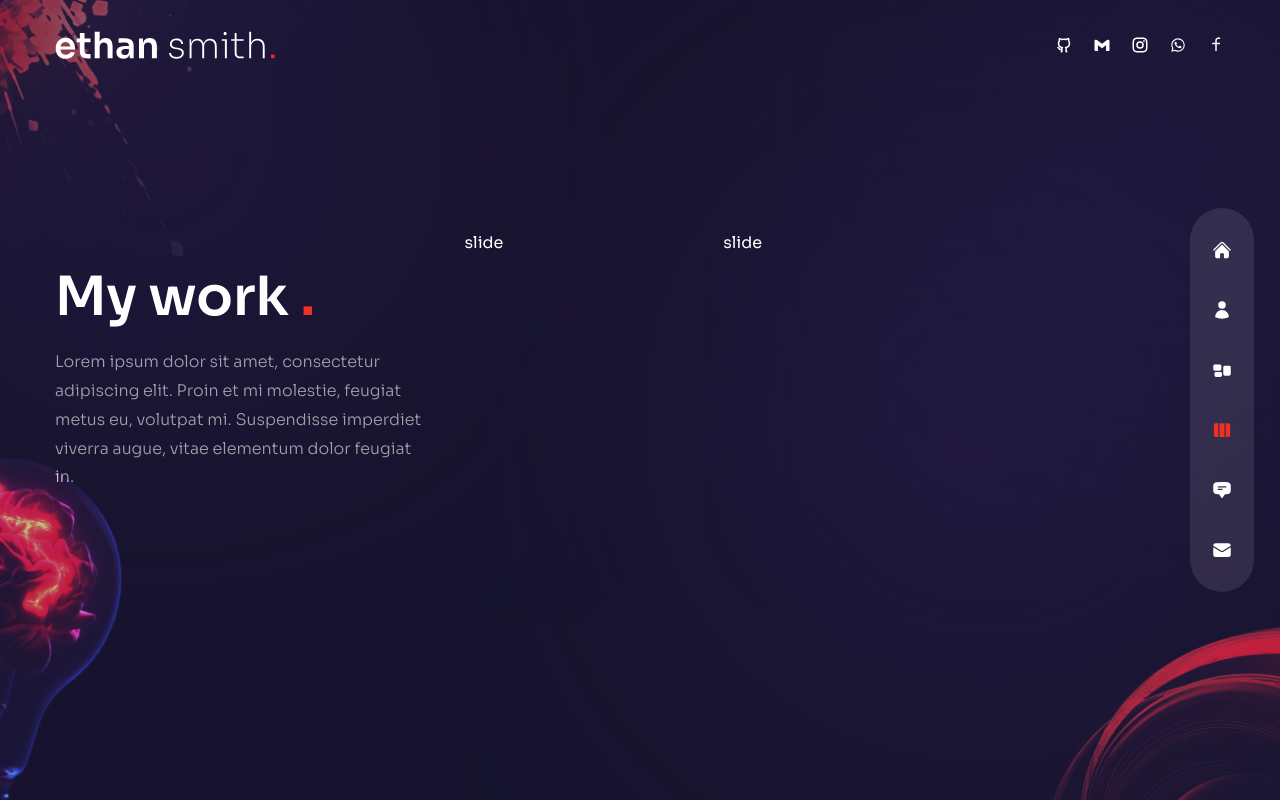
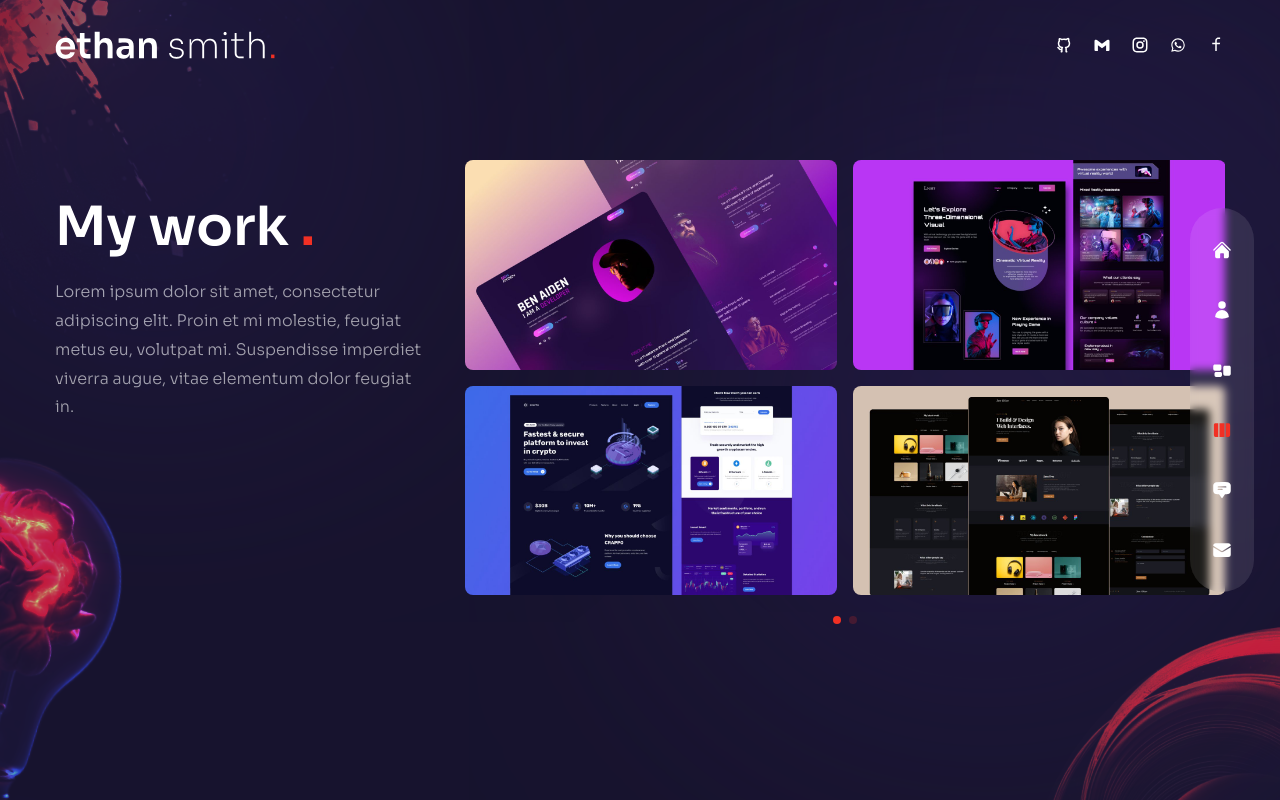
Before and after one commit to EdwinBayingana/portfolio, a Next.js app: page /work in a window 1280 px wide. Built offline with nearby package versions, Linux system fonts and the light colour scheme.

Commit message:
map work images in slider

```diff
--- a/components/WorkSlider.js
+++ b/components/WorkSlider.js
@@ -42,38 +42,44 @@ const workSlides = {
     },
   ],
 };
+import Image from 'next/image';
 import { Swiper, SwiperSlide } from 'swiper/react';
 import { Pagination } from 'swiper';
+import { BsArrowRight } from 'react-icons/bs';
 
 import 'swiper/css';
 import 'swiper/css/free-mode';
 import 'swiper/css/pagination';
 
-import { BsArrowRight } from 'react-icons/bs';
-
 const WorkSlider = () => {
   return (
     <Swiper
-      breakpoints={{
-        320: {
-          slidesPerView: 1,
-          spaceBetween: 15,
-        },
-
-        640: {
-          slidesPerView: 3,
-          spaceBetween: 15,
-        },
-      }}
-      freeMode={true}
+      spaceBetween={10}
       pagination={{
         clickable: true,
       }}
       modules={[Pagination]}
-      className="h-[240px] md:h-[340px]"
+      className="h-[280px] md:h-[480px]"
     >
       {workSlides.slides.map((slide, index) => {
-        return <SwiperSlide key={index}>slide</SwiperSlide>;
+        return (
+          <SwiperSlide key={index}>
+            <div className="grid grid-cols-2 grid-rows-2 gap-4 cursor-pointer">
+              {slide.images.map((image, index) => {
+                return (
+                  <div className="relative rounded-lg overflow-hidden flex items-center justify-center group">
+                    <div className="flex items-center justify-center relative overflow-hidden">
+                      {/* image */}
+                      <Image src={image.path} width={500} height={300} alt="" />
+                      {/* overlay gradient */}
+                      <div className="absolute inset-0 bg-gradient-to-l from-transparent via-[#e838cc] to-[#4a22bd] opacity-0 group-hover:opacity-80 transition-all duration-700"></div>
+                    </div>
+                  </div>
+                );
+              })}
+            </div>
+          </SwiperSlide>
+        );
       })}
     </Swiper>
   );
```
